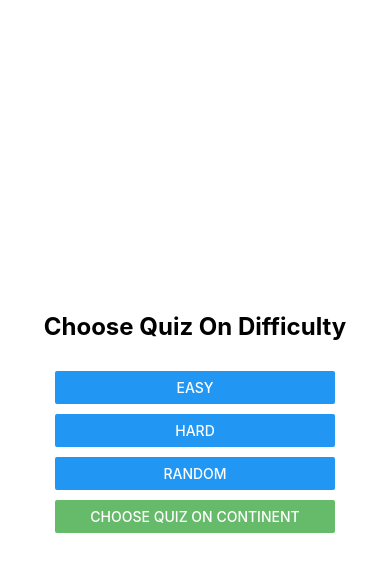
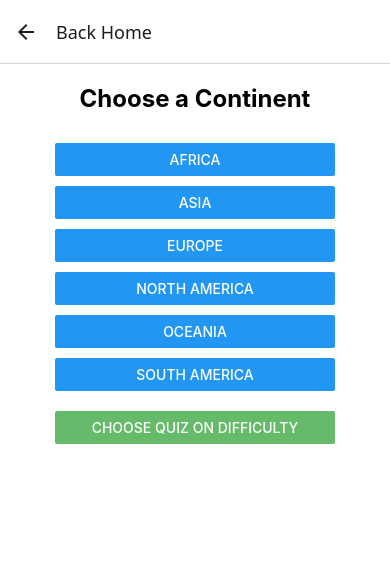
Before and after one commit to shannu1995/react-quiz-app, a React Native app: screen /Continent in a window 390 px wide. Shown: the top 572 px of the page. Built offline with nearby package versions, Linux system fonts and the light colour scheme.

Commit message:
Basic routing. Both continent and difficulty settings.

```diff
--- a/App.tsx
+++ b/App.tsx
@@ -1,8 +1,17 @@
 import { StatusBar } from 'expo-status-bar';
 import { StyleSheet, Text, View, Button } from 'react-native';
 import React from 'react';
+import { NavigationContainer } from '@react-navigation/native';
+import { createNativeStackNavigator } from '@react-navigation/native-stack';
+import ContinentScreen from './ContinentScreen';
 
-export default function App() {
+const Stack = createNativeStackNavigator();
+
+type HomeScreenProps = {
+  navigation: any;
+};
+
+function HomeScreen({ navigation }: HomeScreenProps) {
   return (
     <View style={styles.container}>
       <Text style={styles.header}>Choose Quiz On Difficulty</Text>
@@ -10,10 +19,25 @@ export default function App() {
         <Button title="Easy" onPress={() => {}} />
         <Button title="Hard" onPress={() => {}} />
         <Button title="Random" onPress={() => {}} />
-        <Button title="Choose Quiz on Continent" onPress={() => {}} color="#66BB6A" />
+        <Button
+          title="Choose Quiz on Continent"
+          onPress={() => navigation.navigate('Continent')}
+          color="#66BB6A"
+        />
       </View>
       <StatusBar style="auto" />
     </View>
+  );
+}
+
+export default function App() {
+  return (
+    <NavigationContainer>
+      <Stack.Navigator initialRouteName="Home">
+        <Stack.Screen name="Home" component={HomeScreen} options={{ headerShown: false }} />
+        <Stack.Screen name="Continent" component={ContinentScreen} options={{ title: 'Back Home' }} />
+      </Stack.Navigator>
+    </NavigationContainer>
   );
 }
 
--- /dev/null
+++ b/ContinentScreen.tsx
@@ -0,0 +1,67 @@
+import React from 'react';
+import { View, Text, StyleSheet, FlatList, Button } from 'react-native';
+
+const continents = [
+  'Africa',
+  'Asia',
+  'Europe',
+  'North America',
+  'Oceania',
+  'South America',
+];
+
+type ContinentScreenProps = {
+  navigation: any;
+};
+
+export default function ContinentScreen({ navigation }: ContinentScreenProps) {
+  const renderItem = ({ item }: { item: string }) => (
+    <Button title={item} onPress={() => { /* Handle continent selection */ }} />
+  );
+
+  return (
+    <View style={styles.container}>
+      <Text style={styles.header}>Choose a Continent</Text>
+      <FlatList
+        data={continents}
+        renderItem={renderItem}
+        keyExtractor={(item) => item}
+        style={styles.listStyle} // Apply width to the FlatList itself
+        contentContainerStyle={styles.buttonContainer} // Apply gap to the content container
+        ListFooterComponent={() => (
+          <View style={styles.footerButtonWrapper}>
+            <Button
+              title="Choose Quiz on Difficulty"
+              onPress={() => navigation.navigate('Home')}
+              color="#66BB6A"
+            />
+          </View>
+        )}
+      />
+    </View>
+  );
+}
+
+const styles = StyleSheet.create({
+  container: {
+    flex: 1,
+    backgroundColor: '#fff',
+    alignItems: 'center',
+    justifyContent: 'center',
+    padding: 20,
+  },
+  header: {
+    fontSize: 24,
+    fontWeight: 'bold',
+    marginBottom: 30,
+  },
+  listStyle: {
+    width: '80%', // Make the FlatList component itself 80% width
+  },
+  buttonContainer: {
+    gap: 10, // This will add spacing between the buttons
+  },
+  footerButtonWrapper: {
+    marginTop: 10, // This will create the gap after the last continent button
+  },
+});
```
Also changed, not shown: package.json (+7 -3 lines), 1 other file (tests, documents, lock files or other folders).
